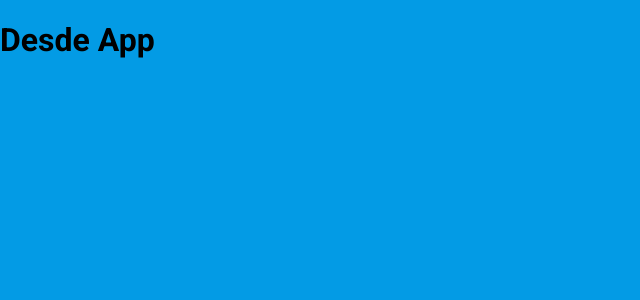
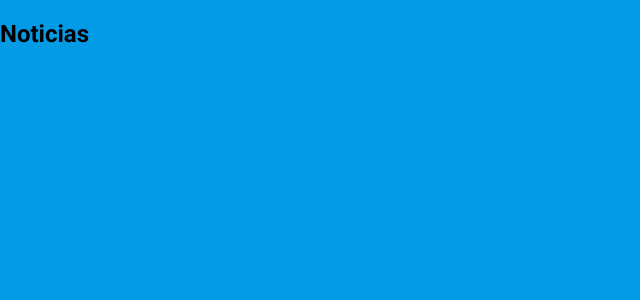
Before and after one commit to MarceLlanos/NewsCategory, a React (Create React App) app: page / in a window 1280 px wide. Shown: the top 300 px of the page, without its empty margins (0-640 px from the left). Built offline with nearby package versions, Linux system fonts and the light colour scheme.

Commit message:
Se realizo el header del proyecto

```diff
--- a/src/App.js
+++ b/src/App.js
@@ -1,10 +1,11 @@
 import React, { Component } from 'react';
+import Header from './components/Header';
 
 class App extends Component{
   render(){
     return (
       <div className="App">
-        <h1>Desde App</h1>
+        <Header title = "Noticias"/>
       </div>
     );
   }
--- /dev/null
+++ b/src/components/Header.js
@@ -0,0 +1,13 @@
+import React from 'react';
+
+const Header = (props) => {
+  return (
+    <nav>
+      <div className = "nav-wrapper light-blue darken-3">
+        <h1 className = "brand-logo center">{props.title}</h1>
+      </div>
+    </nav>
+   );
+}
+
+export default Header;
```
